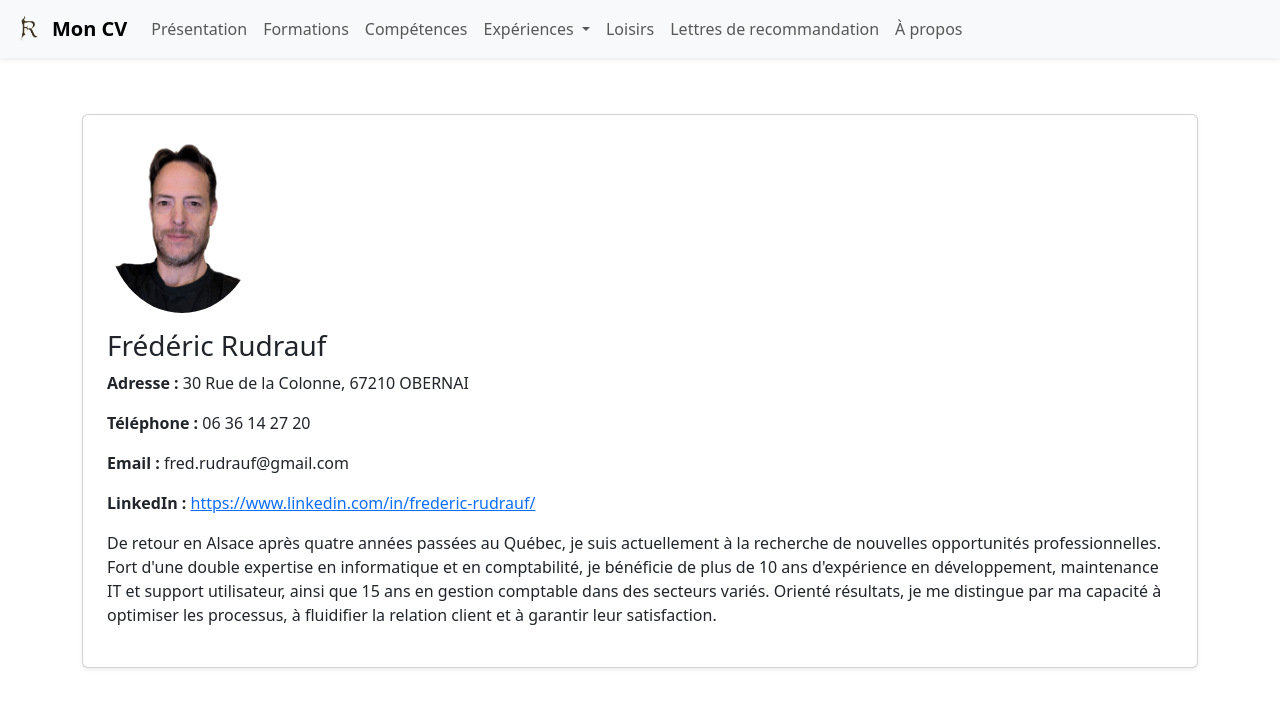
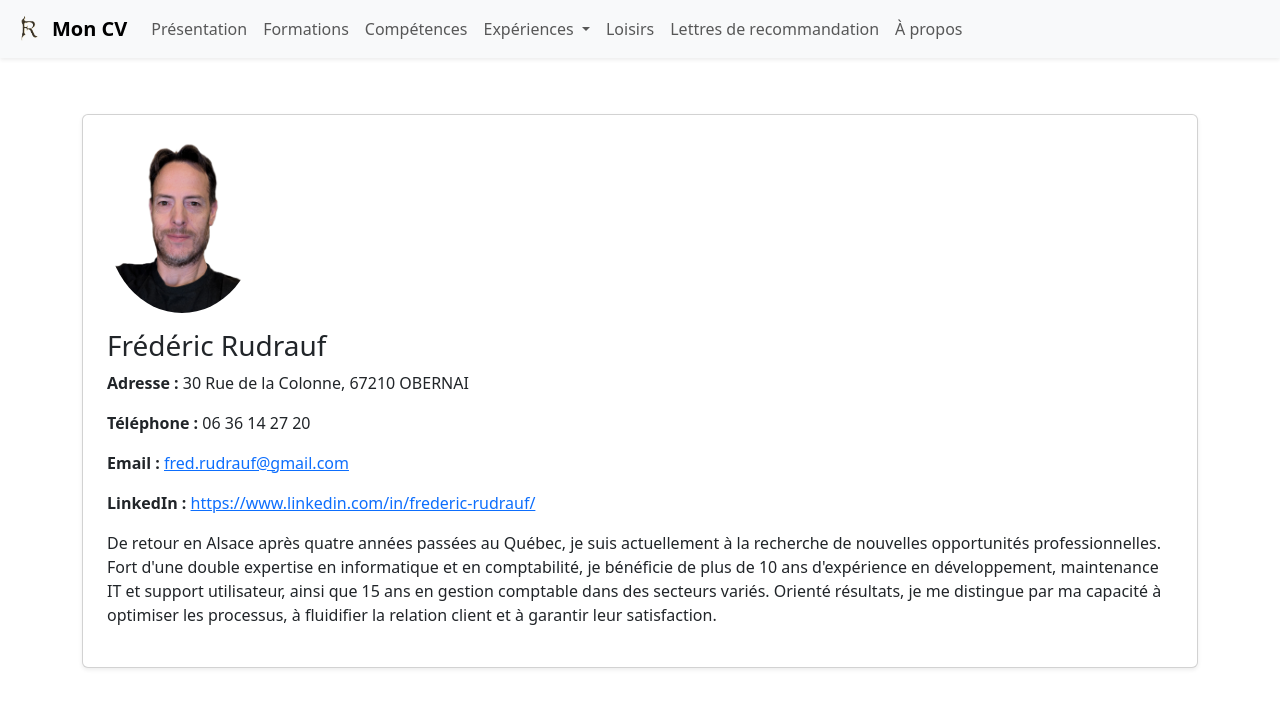
Before and after one commit to FredericRudrauf/CV_Internet, a Vue app: page /presentation in a window 1280 px wide. Shown: the top 708 px of the page. Built offline with nearby package versions, Linux system fonts and the light colour scheme.

Commit message:
2025-05-06

```diff
--- a/src/components/Presentation.vue
+++ b/src/components/Presentation.vue
@@ -4,7 +4,7 @@
     <h3>{{ data.nom }}</h3>
     <p><strong>Adresse :</strong> {{ data.adresse }}</p>
     <p><strong>Téléphone :</strong> {{ data.telephone }}</p>
-    <p><strong>Email :</strong> {{ data.email }}</p>
+    <p><strong>Email :</strong> <a :href="'mailto:' + data.email">{{ data.email }}</a></p>
     <p><strong>LinkedIn :</strong> <a :href="data.linkedin" target="_blank">{{ data.linkedin }}</a></p>
     <p>{{ data.description }}</p>
   </div>
--- a/vite.config.js
+++ b/vite.config.js
@@ -4,5 +4,5 @@
 // https://vite.dev/config/
 export default defineConfig({
   plugins: [vue()],
-  base: '/CV_Internet/', // Ajoutez cette ligne pour spécifier le chemin de base
+  //base: '/CV_Internet/', // Ajoutez cette ligne pour spécifier le chemin de base
 })
```
